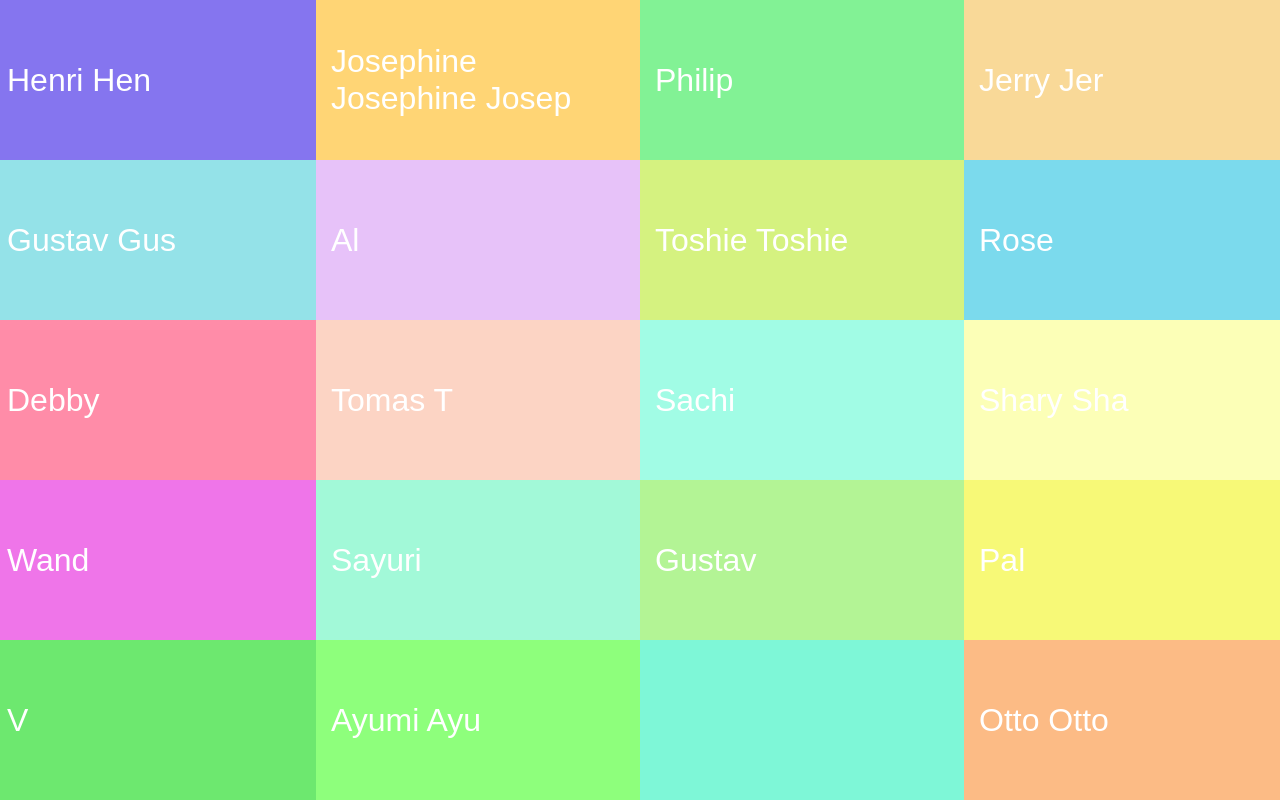
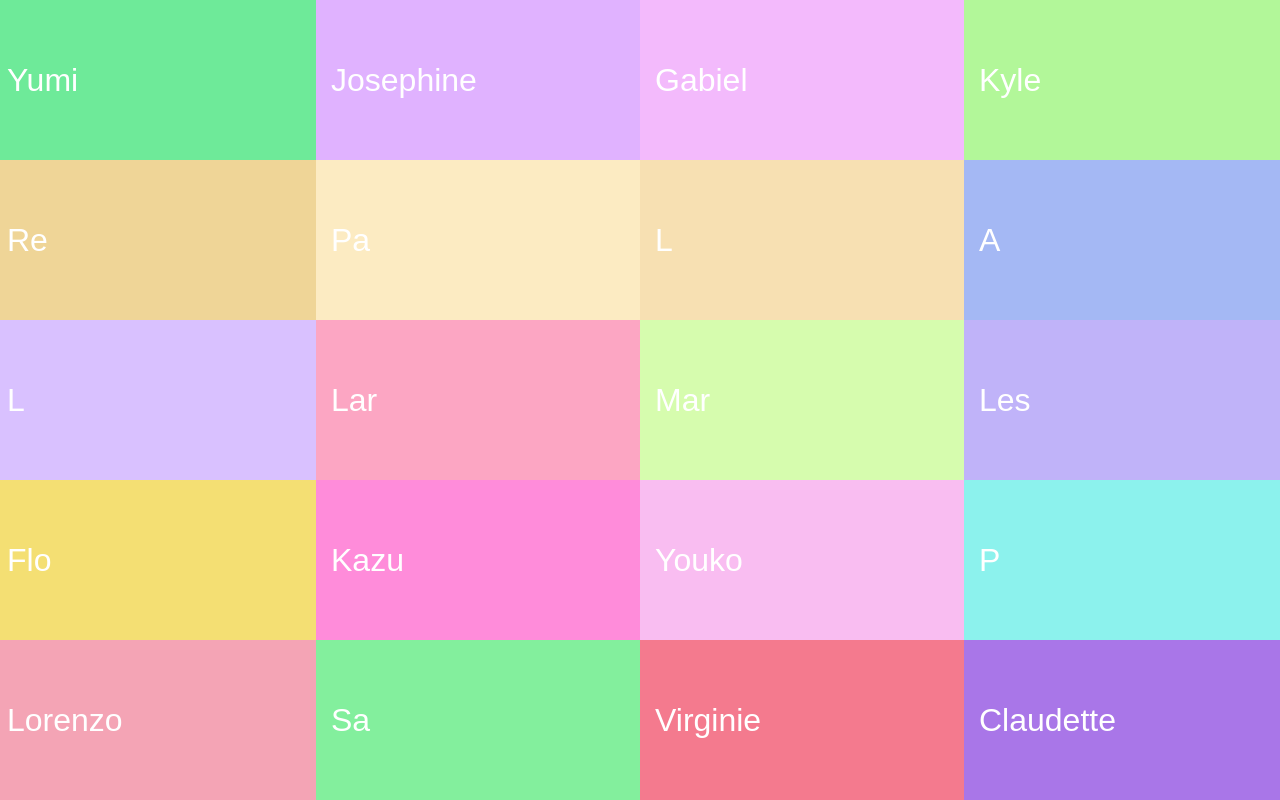
Before and after one commit to ifatihyildirim/google-hot-searches, a React (Create React App) app: page / in a window 1280 px wide. Built offline with nearby package versions, Linux system fonts and the light colour scheme.

Commit message:
edited text

```diff
--- a/src/components/Typing/index.js
+++ b/src/components/Typing/index.js
@@ -38,7 +38,7 @@ class Typing extends PureComponent {
     const { typing, text } = this.state;
 
     if (!typing) {
-      return null;
+      return <div>{text}</div>;
     }
 
     return (
@@ -47,7 +47,7 @@ class Typing extends PureComponent {
         onTypingDone={this.done}
         cursor={{ show: false }}
       >
-        {`${text} ${text} ${text}`}
+        {text}
       </Typist>
     );
   }
```
